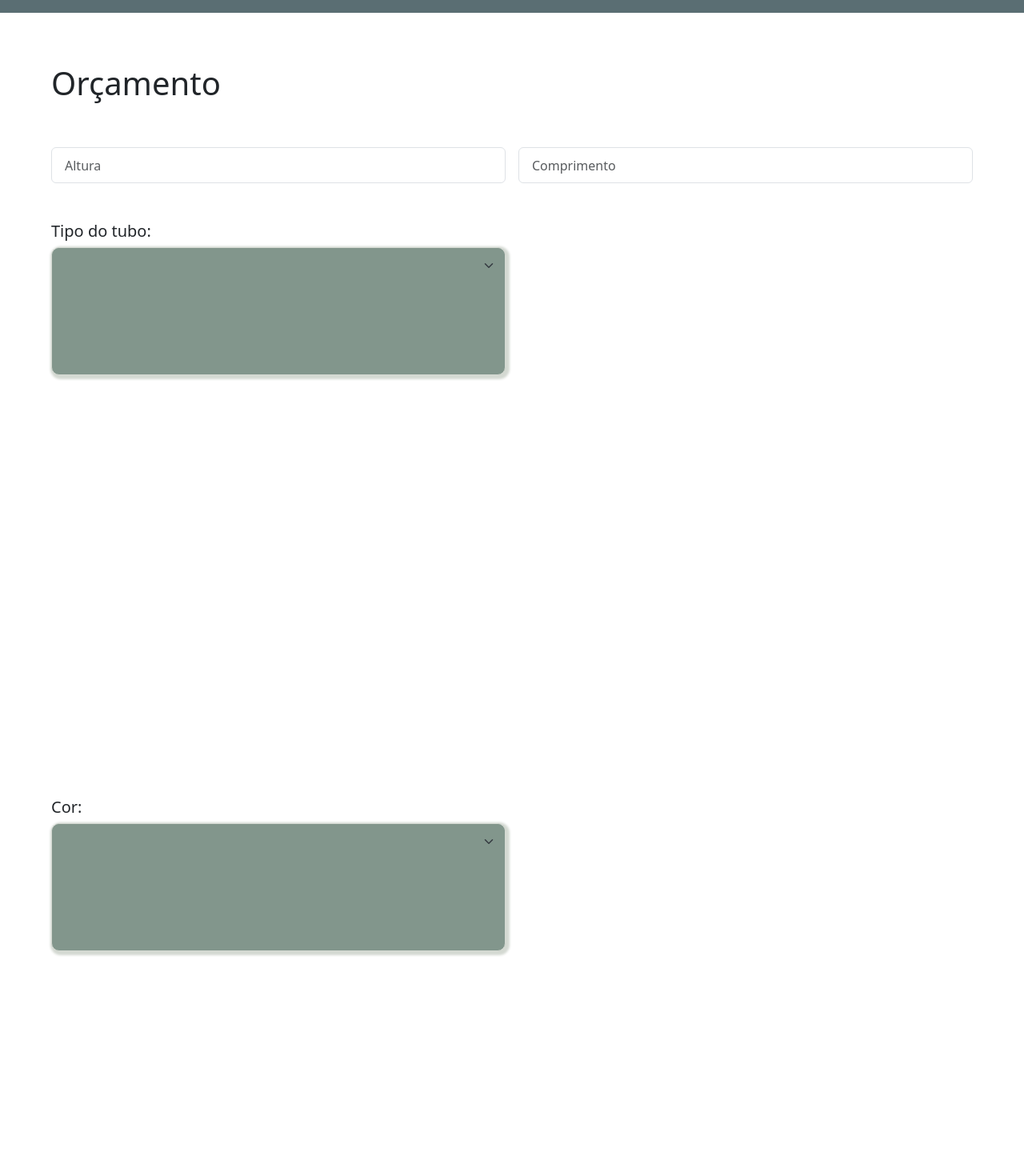
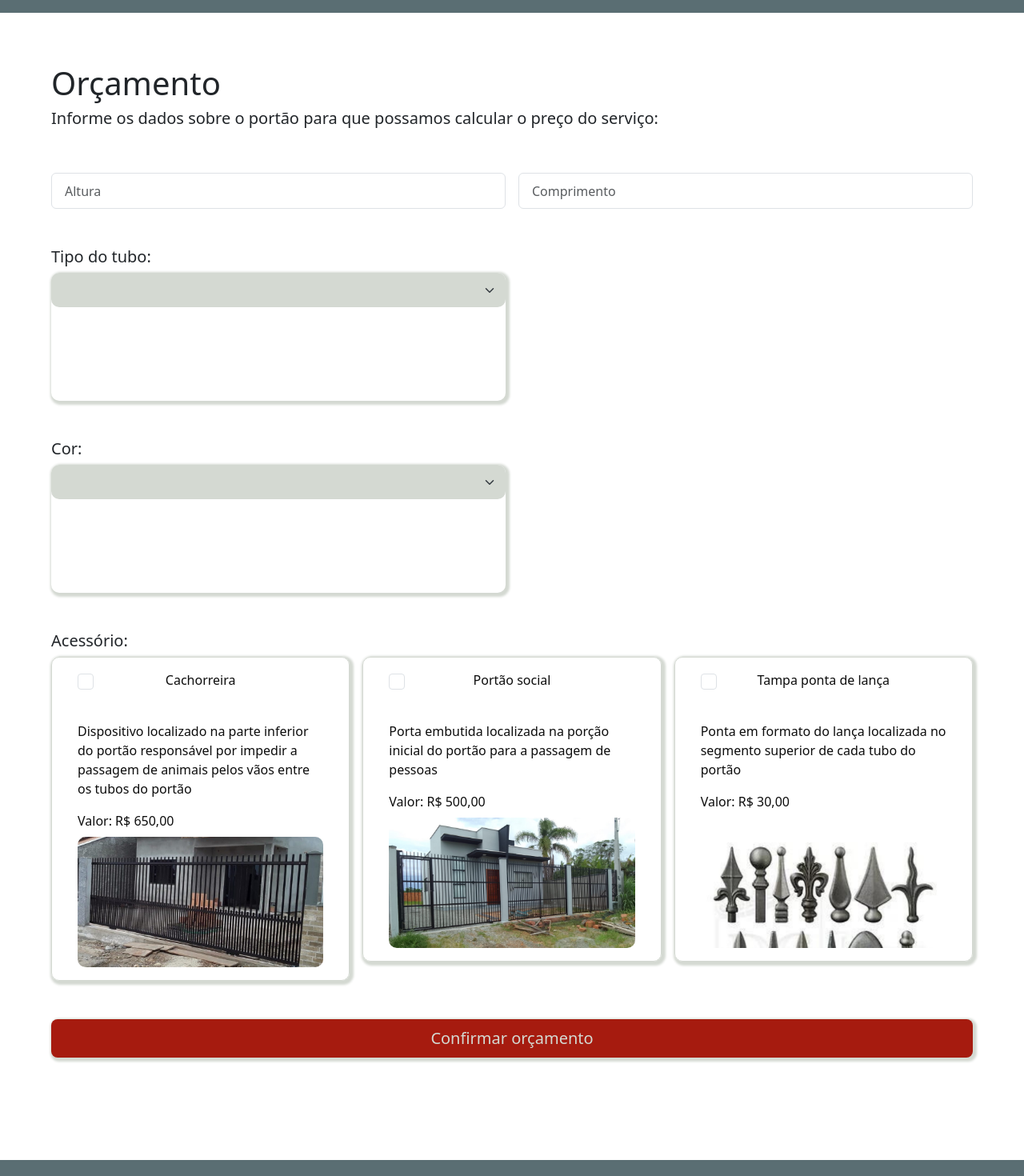
Before and after one commit to fernandapadilha/vitoria-aluminios, a Vue app: page /orcamento in a window 1280 px wide. Shown: the part 160-1630 px from the top of the page at 80% size. Built offline with nearby package versions, Linux system fonts and the light colour scheme; a web font is replaced by a local one.

Commit message:
Feat: melhorias no layout #25

```diff
--- a/src/assets/main.css
+++ b/src/assets/main.css
@@ -16,6 +16,7 @@
     --cor-cinza-3: #2F3E46;
     --cor-principal: #A61B0F;
     --cor-branco: #D4D9D2;
+    --cor-white: var(--cor-white);
     --cor-preto: #0D0D0D;
     --cor-transparente: rgba(0, 0, 0, 0);
     --fonte-titulo: "Roboto Slab", serif;
--- a/src/components/SelecaoAcessorio.vue
+++ b/src/components/SelecaoAcessorio.vue
@@ -66,7 +66,7 @@ function formatarPreco(preco) {
     .campo-selecao > section {
         display: grid;
         align-items: center;
-        background-color: var(--cor-cinza-1);
+        background-color: var(--cor-white);
         color: var(--cor-preto);
         border: 1px solid var(--cor-branco);
         box-shadow: 2px 2px 3px 3px var(--cor-branco);
--- a/src/components/SelecaoCor.vue
+++ b/src/components/SelecaoCor.vue
@@ -41,7 +41,7 @@ const imageUrl = computed(
 <style scoped>
 
     .campo-informacao {
-        height: 90vh;
+        margin: 3rem 0;
     }
 
     .campo-selecao {
@@ -53,8 +53,8 @@ const imageUrl = computed(
     }
 
     .campo-selecao > div {
-        background-color: var(--cor-cinza-1);
-        border: 1px solid var(--cor-branco);
+        background-color: var(--cor-white);
+        border: 1px solid var(--cor-white);
         box-shadow: 2px 2px 3px 3px var(--cor-branco);
         max-height: 10rem;
     }
@@ -66,7 +66,7 @@ const imageUrl = computed(
     .campo-selecao div select {
         width: 100%;
         padding: .6rem 1rem;
-        background-color: var(--cor-cinza-1);
+        background-color: var(--cor-branco);
         border: none;
     }
 
--- a/src/components/SelecaoTubo.vue
+++ b/src/components/SelecaoTubo.vue
@@ -49,8 +49,7 @@ function formatarPreco(preco) {
 <style scoped>
 
     .campo-informacao {
-        margin-top: 3rem;
-        height: 90vh
+        margin: 3rem 0;
     }
 
     .campo-selecao {
@@ -62,8 +61,8 @@ function formatarPreco(preco) {
     }
 
     .campo-selecao > div {
-        background-color: var(--cor-cinza-1);
-        border: 1px solid var(--cor-branco);
+        background-color: var(--cor-white);
+        border: 1px solid var(--cor-white);
         box-shadow: 2px 2px 3px 3px var(--cor-branco);
         max-height: 10rem;
     }
@@ -75,7 +74,7 @@ function formatarPreco(preco) {
     .campo-selecao div select {
         width: 100%;
         padding: .6rem 1rem;
-        background-color: var(--cor-cinza-1);
+        background-color: var(--cor-branco);
         border: none;
     }
 
--- a/src/views/OrcamentoView.vue
+++ b/src/views/OrcamentoView.vue
@@ -74,6 +74,8 @@ const acessorios = ref([
         <fieldset>
             <h1>Orçamento</h1>
 
+            <h5>Informe os dados sobre o portão para que possamos calcular o preço do serviço:</h5>
+
             <div class="formulario-medidas">
                 <input class="form-control" type="text" name="altura" id="altura" placeholder="Altura" v-model="altura">
                 <input class="form-control" type="text" name="comprimento" id="comprimento" placeholder="Comprimento" v-model="comprimento">
@@ -123,7 +125,7 @@ const acessorios = ref([
     }
 
     .formulario-botao button {
-        background-color: var(--cor-cinza-2);
+        background-color: var(--cor-principal);
         color: var(--cor-branco);
         box-shadow: 2px 2px 3px 3px var(--cor-branco);
     }
```
